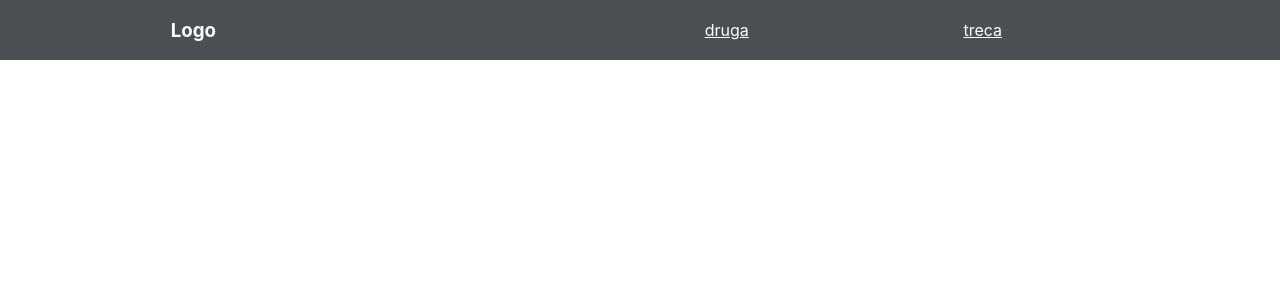
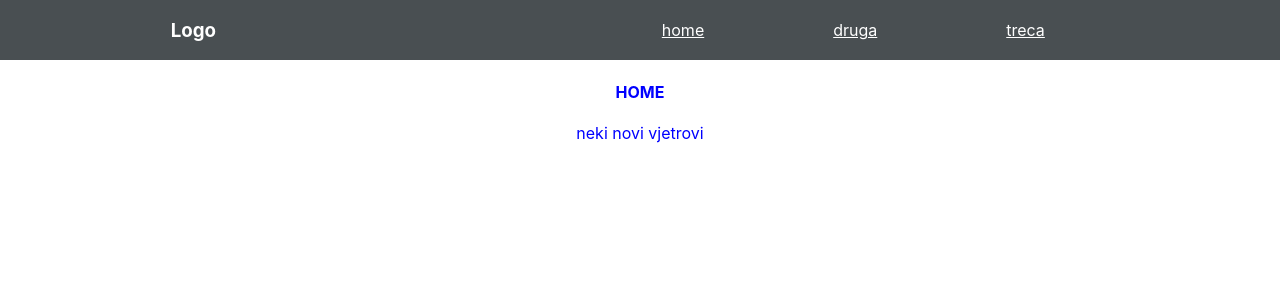
Before and after one commit to bcudina/prvi-projekt, a React (Create React App) app: page / in a window 1280 px wide. Shown: the top 300 px of the page. Built offline with nearby package versions, Linux system fonts and the light colour scheme.

Commit message:
stabilna 2

```diff
--- a/src/App.js
+++ b/src/App.js
@@ -2,7 +2,9 @@ import React from "react";
 import "./App.css";
 import "./component/myScss.scss";
 
-import { BrowserRouter as Router, Route } from "react-router-dom";
+import { BrowserRouter as Router, Switch, Route } from "react-router-dom";
+
+import Home from "./component/home";
 
 import Druga from "./component/druga";
 import Treca from "./component/treca";
@@ -13,11 +15,23 @@ function App() {
     <Router>
       <div className="App">
         <Nav />
-        <Route path="/druga" component={Druga} />
-        <Route path="/treca" component={Treca} />
+
+        <Switch>
+          <Route path="/" exact component={Pocetna} />
+
+          <Route path="/druga" component={Druga} />
+
+          <Route path="/treca" component={Treca} />
+        </Switch>
       </div>
     </Router>
   );
 }
 
+const Pocetna = () => (
+  <div>
+    <Home />
+  </div>
+);
+
 export default App;
--- a/src/component/navbar.jsx
+++ b/src/component/navbar.jsx
@@ -11,7 +11,12 @@ function Nav() {
     <div className="App">
       <nav>
         <h3>Logo</h3>
+
         <ul className="nav-links">
+          <Link to="/" style={navStyle}>
+            <li>home</li>
+          </Link>
+
           <Link to="/druga" style={navStyle}>
             <li>druga</li>
           </Link>
```
